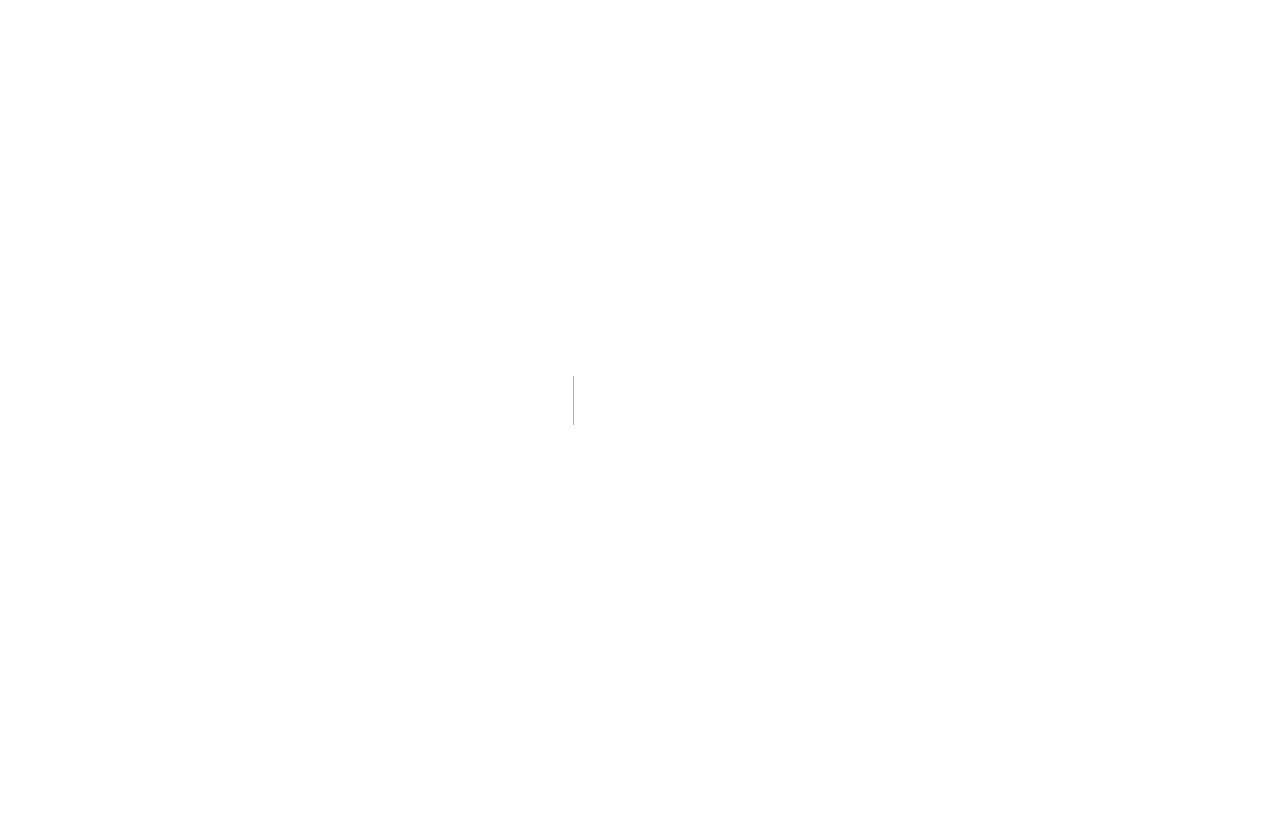
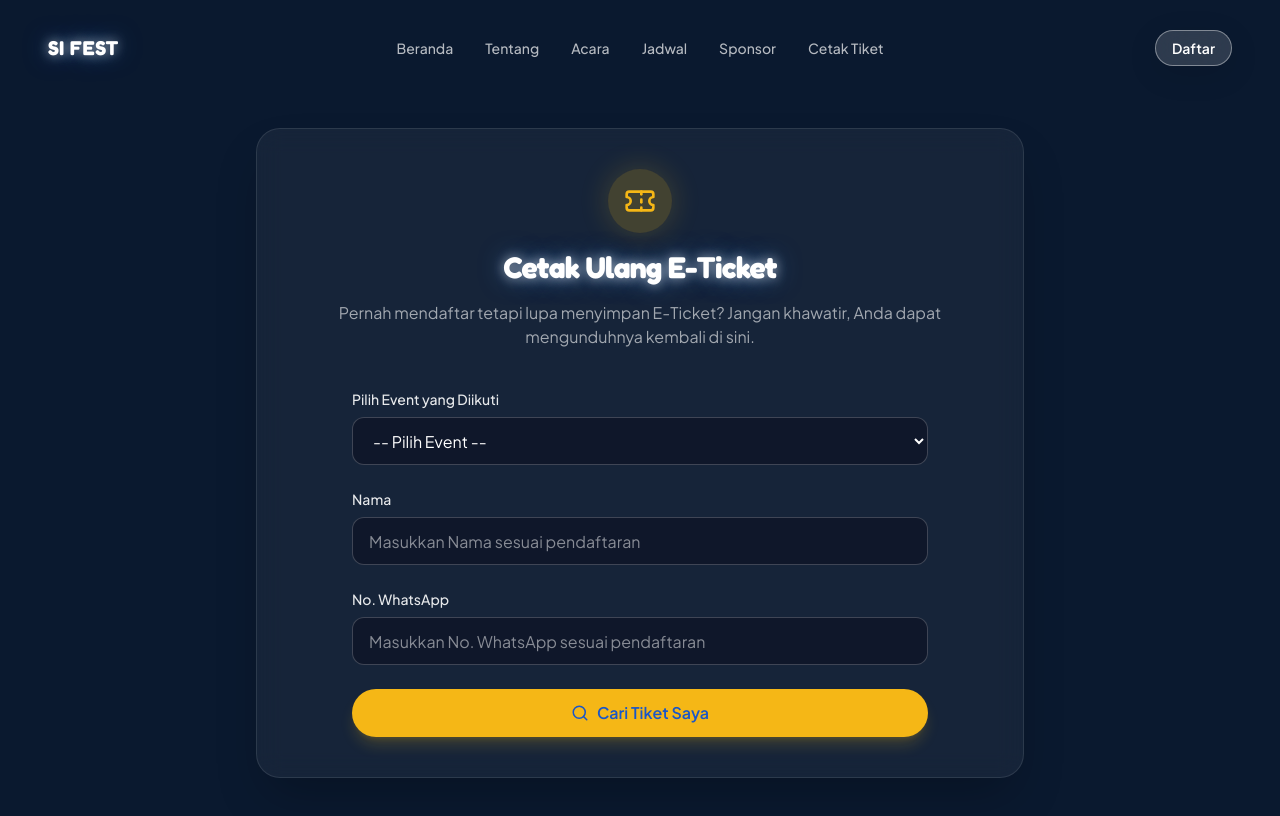
Before and after one commit to Tadaimaaaa/sifest-official, a Next.js app: page /cetak-tiket in a window 1280 px wide. Before the commit this address had no page. Shown: the top 816 px of the page. Built offline with nearby package versions, Linux system fonts and the light colour scheme.

Commit message:
feat: add cetak ulang tiket feature

```diff
--- /dev/null
+++ b/app/cetak-tiket/page.tsx
@@ -0,0 +1,240 @@
+"use client";
+
+import React, { useState } from 'react';
+import { Navbar } from '@/components/navigation/Navbar';
+import { OFFICIAL_EVENTS as events } from '@/data/events';
+import { createClient } from '@/lib/supabase/client';
+import { StepETicket } from '@/components/registration/StepETicket';
+import { AlertCircle, Search, Ticket, ChevronLeft } from 'lucide-react';
+import { Button } from '@/components/ui/Button';
+
+export default function CetakTiketPage() {
+  const [selectedEvent, setSelectedEvent] = useState('');
+  const [nameInput, setNameInput] = useState('');
+  const [waInput, setWaInput] = useState('');
+
+  const [isLoading, setIsLoading] = useState(false);
+  const [errorMsg, setErrorMsg] = useState('');
+
+  // Data for rendering ticket
+  const [ticketData, setTicketData] = useState<{
+    event: any;
+    draft: any;
+    successResult: { code: string; id: string };
+  } | null>(null);
+
+  const getLabel = () => {
+    if (!selectedEvent) return { name: 'Nama', wa: 'No. WhatsApp' };
+    const evt = events.find(e => e.slug === selectedEvent);
+    if (!evt) return { name: 'Nama Lengkap', wa: 'No. WhatsApp' };
+
+    if (evt.slug.includes('futsal') || evt.slug === 'mlbb' || evt.slug.includes('esport')) {
+      return { name: 'Nama Kapten', wa: 'No. WhatsApp Kapten' };
+    }
+
+    return { name: 'Nama Lengkap', wa: 'No. WhatsApp' };
+  };
+
+  const handleSearch = async (e: React.FormEvent) => {
+    e.preventDefault();
+    if (!selectedEvent || !nameInput || !waInput) {
+      setErrorMsg('Harap lengkapi semua bidang.');
+      return;
+    }
+
+    try {
+      setIsLoading(true);
+      setErrorMsg('');
+      const supabase = createClient();
+
+      const targetEvent = events.find(ev => ev.slug === selectedEvent);
+      if (!targetEvent) throw new Error("Event tidak valid");
+
+      // Cari partisipan berdasarkan event_id
+      const { data: regs, error } = await supabase
+        .from('registrations')
+        .select(`
+          id,
+          registration_code,
+          event_id,
+          participants (
+            id,
+            full_name,
+            email,
+            whatsapp,
+            institution,
+            metadata
+          ),
+          events (
+            slug
+          )
+        `)
+        .eq('event_id', targetEvent.id);
+
+      if (error) throw error;
+
+      if (!regs || regs.length === 0) {
+        throw new Error('Data tidak ditemukan.');
+      }
+
+      // Filter berdasarkan nama & WA secara manual agar lebih fleksibel
+      const matchedReg = regs.find(reg => {
+        const p = reg.participants as any;
+        if (!p) return false;
+
+        let dbName = p.full_name;
+        let dbWa = p.whatsapp;
+
+        // Jika e-sport atau futsal, nama/wa kapten mungkin ada di metadata
+        if (selectedEvent.includes('futsal') || selectedEvent.includes('esport') || selectedEvent === 'mlbb') {
+          if (p.metadata?.teamData?.captainName) {
+            dbName = p.metadata.teamData.captainName;
+          } else if (p.metadata?.players?.[0]?.name) {
+            dbName = p.metadata.players[0].name;
+          }
+
+          if (p.metadata?.teamData?.captainWhatsapp) {
+            dbWa = p.metadata.teamData.captainWhatsapp;
+          }
+        }
+
+        // Bandingkan dengan toleransi case-insensitive dan tanpa spasi
+        const normalize = (str: string) => str.toLowerCase().replace(/\s+/g, '');
+
+        return normalize(dbName) === normalize(nameInput) && normalize(dbWa) === normalize(waInput);
+      });
+
+      if (!matchedReg) {
+        throw new Error('Data tidak ditemukan. Pastikan Nama dan No. WhatsApp sama persis dengan saat pendaftaran.');
+      }
+
+      const p = matchedReg.participants as any;
+
+      const draftData = {
+        eventSlug: targetEvent.slug,
+        participant: {
+          fullName: p.full_name,
+          email: p.email,
+          whatsapp: p.whatsapp,
+          institution: p.institution,
+          metadata: p.metadata
+        }
+      };
+
+      setTicketData({
+        event: targetEvent,
+        draft: draftData,
+        successResult: { code: matchedReg.registration_code, id: matchedReg.id }
+      });
+
+    } catch (err: any) {
+      setErrorMsg(err.message || 'Terjadi kesalahan saat mencari tiket.');
+    } finally {
+      setIsLoading(false);
+    }
+  };
+
+  const labels = getLabel();
+
+  return (
+    <div className="min-h-screen bg-[#0a192f]">
+      <Navbar />
+
+      <main className="pt-32 pb-24 px-4 sm:px-6">
+        <div className="max-w-3xl mx-auto">
+
+          {ticketData ? (
+            <div className="space-y-6">
+              <button
+                onClick={() => setTicketData(null)}
+                className="flex items-center gap-2 text-white/70 hover:text-white transition-colors mb-6"
+              >
+                <ChevronLeft size={20} />
+                Kembali ke Pencarian
+              </button>
+              <StepETicket
+                event={ticketData.event}
+                draft={ticketData.draft}
+                successResult={ticketData.successResult}
+              />
+            </div>
+          ) : (
+            <div className="bg-white/5 border border-white/10 rounded-3xl p-6 sm:p-10 backdrop-blur-md shadow-2xl">
+              <div className="text-center space-y-4 mb-10">
+                <div className="w-16 h-16 bg-brand-accent/20 rounded-full flex items-center justify-center mx-auto shadow-[0_0_30px_rgba(245,183,22,0.2)]">
+                  <Ticket className="w-8 h-8 text-brand-accent" />
+                </div>
+                <h1 className="font-heading text-3xl font-bold text-white text-glow">Cetak Ulang E-Ticket</h1>
+                <p className="text-white/60">
+                  Pernah mendaftar tetapi lupa menyimpan E-Ticket? Jangan khawatir, Anda dapat mengunduhnya kembali di sini.
+                </p>
+              </div>
+
+              <form onSubmit={handleSearch} className="space-y-6 max-w-xl mx-auto">
+                {errorMsg && (
+                  <div className="p-4 bg-status-warning/10 border border-status-warning/20 rounded-xl flex items-start gap-3">
+                    <AlertCircle className="w-5 h-5 text-status-warning shrink-0 mt-0.5" />
+                    <p className="text-sm text-status-warning">{errorMsg}</p>
+                  </div>
+                )}
+
+                <div className="space-y-2">
+                  <label className="block text-sm font-medium text-white/90">Pilih Event yang Diikuti</label>
+                  <select
+                    value={selectedEvent}
+                    onChange={(e) => setSelectedEvent(e.target.value)}
+                    className="w-full h-12 px-4 rounded-xl bg-[#0f172a] border border-white/20 text-white focus:border-brand-accent focus:ring-1 focus:ring-brand-accent outline-none"
+                    required
+                  >
+                    <option value="" disabled>-- Pilih Event --</option>
+                    {events.filter(e => !e.isSubEvent).map(evt => (
+                      <option key={evt.id} value={evt.slug}>{evt.title}</option>
+                    ))}
+                  </select>
+                </div>
+
+                <div className="space-y-2">
+                  <label className="block text-sm font-medium text-white/90">{labels.name}</label>
+                  <input
+                    type="text"
+                    value={nameInput}
+                    onChange={(e) => setNameInput(e.target.value)}
+                    placeholder={`Masukkan ${labels.name} sesuai pendaftaran`}
+                    className="w-full h-12 px-4 rounded-xl bg-[#0f172a] border border-white/20 text-white focus:border-brand-accent focus:ring-1 focus:ring-brand-accent outline-none"
+                    required
+                  />
+                </div>
+
+                <div className="space-y-2">
+                  <label className="block text-sm font-medium text-white/90">{labels.wa}</label>
+                  <input
+                    type="text"
+                    value={waInput}
+                    onChange={(e) => setWaInput(e.target.value)}
+                    placeholder={`Masukkan ${labels.wa} sesuai pendaftaran`}
+                    className="w-full h-12 px-4 rounded-xl bg-[#0f172a] border border-white/20 text-white focus:border-brand-accent focus:ring-1 focus:ring-brand-accent outline-none"
+                    required
+                  />
+                </div>
+
+                <Button
+                  type="submit"
+                  disabled={isLoading}
+                  className="w-full h-12 shadow-lg shadow-brand-accent/20 flex items-center justify-center gap-2"
+                >
+                  {isLoading ? 'Mencari Tiket...' : (
+                    <>
+                      <Search size={18} />
+                      Cari Tiket Saya
+                    </>
+                  )}
+                </Button>
+              </form>
+            </div>
+          )}
+
+        </div>
+      </main>
+    </div>
+  );
+}
--- a/components/navigation/Navbar.tsx
+++ b/components/navigation/Navbar.tsx
@@ -20,10 +20,11 @@ export function Navbar() {
 
   const navLinks = [
     { name: "Beranda", href: "/" },
-    { name: "Tentang", href: "#about" },
-    { name: "Acara", href: "#events" },
-    { name: "Jadwal", href: "#timeline" },
-    { name: "Sponsor", href: "#sponsors" },
+    { name: "Tentang", href: "/#about" },
+    { name: "Acara", href: "/#events" },
+    { name: "Jadwal", href: "/#timeline" },
+    { name: "Sponsor", href: "/#sponsors" },
+    { name: "Cetak Tiket", href: "/cetak-tiket" },
   ];
 
   return (
```
